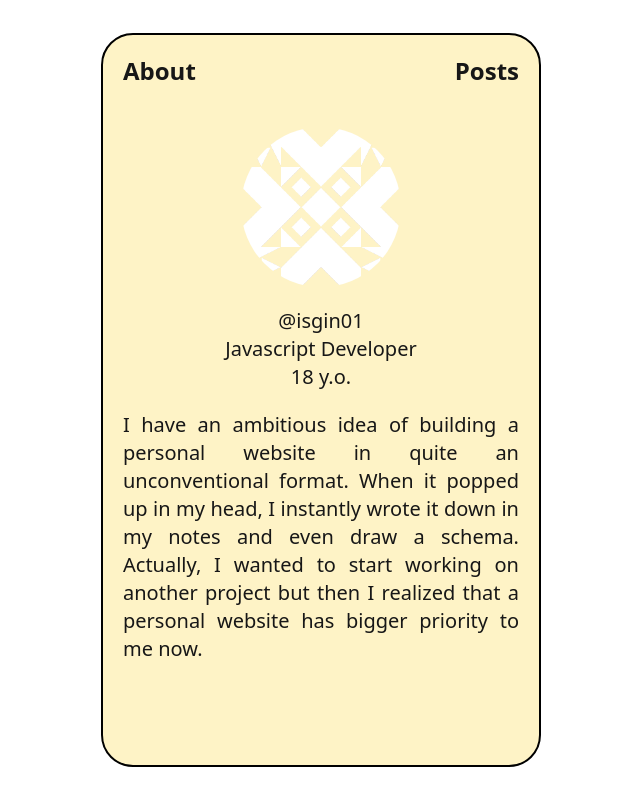
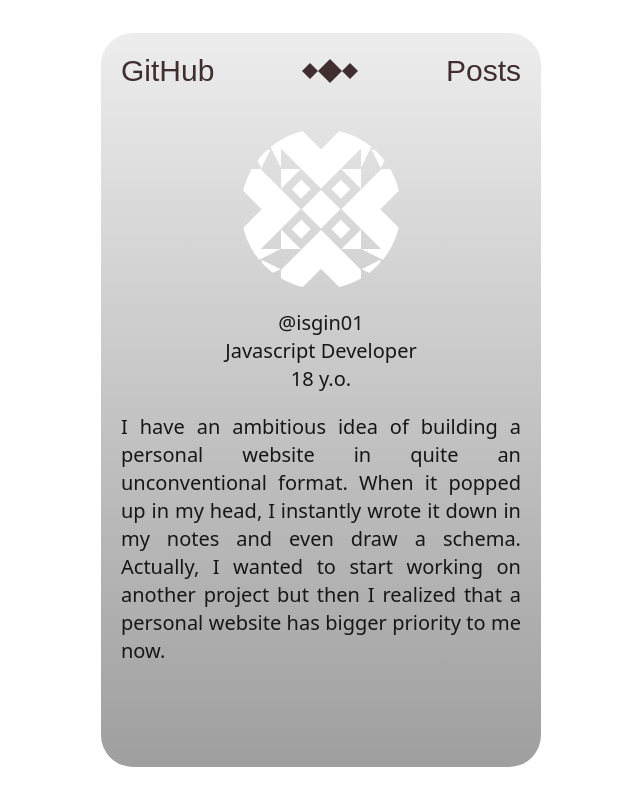
Before and after one commit to isgin01/isgin01.github.io, a Next.js app: page / in a window 1280 px wide. Shown: the whole page, without its empty margins (319-959 px from the left). Built offline with nearby package versions, Linux system fonts and the light colour scheme; a web font is replaced by a local one.

Commit message:
Replace link to point to github

```diff
--- a/components/Card.tsx
+++ b/components/Card.tsx
@@ -1,12 +1,16 @@
 import Link from "next/link";
+
+const ASSETS = {
+  rhombuses: "/img/rhombuses.svg",
+};
 
 export default function Card({ content }: { content: React.ReactNode }) {
   return (
-    <div className="box-border aspect-3/5 max-h-11/12 w-11/12 overflow-auto rounded-4xl border-2 border-black bg-amber-100 sm:h-11/12 sm:w-auto">
+    <div className="from-light to-dusk box-border aspect-3/5 max-h-11/12 w-11/12 overflow-auto rounded-4xl bg-linear-to-b sm:h-11/12 sm:w-auto">
       <div className="min-h-10 p-5">
         <CardHeader />
       </div>
-      <div className="min-h-20 p-5 text-justify text-xl wrap-break-word">
+      <div className="flex h-full flex-col items-center p-5 text-justify text-xl wrap-break-word">
         {content}
       </div>
     </div>
@@ -15,8 +19,9 @@ export default function Card({ content }: { content: React.ReactNode }) {
 
 function CardHeader() {
   return (
-    <div className="flex w-full items-center justify-between text-2xl font-black capitalize">
-      <Link href={"/about"}>About</Link>
+    <div className="text-burgundy font-accent flex w-full items-center justify-between text-3xl capitalize">
+      <Link href={"https://github.com/isgin01"}>GitHub</Link>
+      <img src={ASSETS.rhombuses} />
       <Link href={"/posts"}>Posts</Link>
     </div>
   );
```
